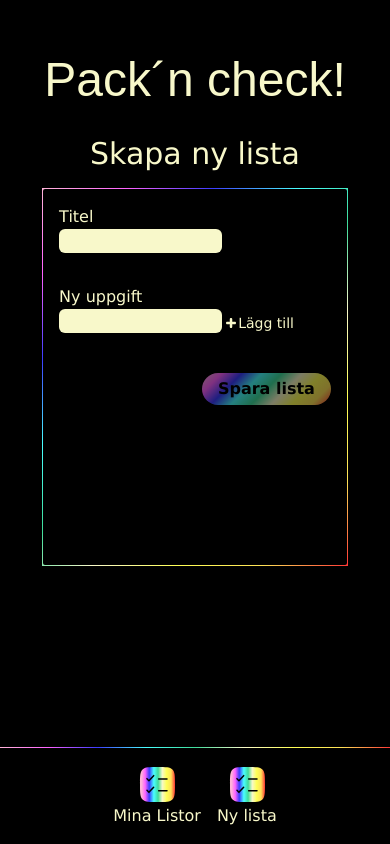
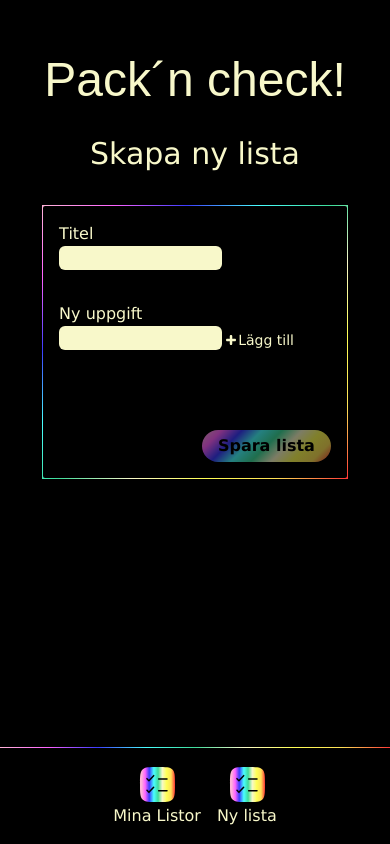
Before and after one commit to QueAnkan/packncheck, a Next.js app: page /add-lists in a window 390 px wide. Built offline with nearby package versions, Linux system fonts and the light colour scheme; a web font is replaced by a local one.

Commit message:
adjusted css to be more responsive

```diff
--- a/src/app/add-lists/page.tsx
+++ b/src/app/add-lists/page.tsx
@@ -13,9 +13,9 @@ const AddListsPage = () => {
     const [newCheckItem, setNewCheckItem] = useState<string>("");
     const [isSaved, setIsSaved] = useState<boolean>(false);
 
-    const messageClasses =
-        isSaved &&
-        "absolute top-0 left-0 w-full h-full flex items-center justify-center bg-black bg-opacity-50 text-white text-2xl";
+    const messageClasses = isSaved
+        ? "absolute top-0 left-0 w-full h-full flex items-center justify-center bg-black bg-opacity-70 text-white text-2xl"
+        : "hidden";
 
     const disabledButton =
         !newList.title || !newList.checkItems.length
@@ -26,7 +26,7 @@ const AddListsPage = () => {
         setIsSaved(true);
         setTimeout(() => {
             setIsSaved(false);
-        }, 500);
+        }, 1000);
     };
 
     const handleSubmit = (
@@ -84,9 +84,9 @@ const AddListsPage = () => {
     };
 
     return (
-        <div className='h-full flex flex-col items-center gap-4 p-8'>
+        <div className='h-full flex flex-col items-center gap-8 p-8 lg:h-screen'>
             <h1 className='text-3xl'>Skapa ny lista</h1>
-            <div className="bg-gradient p-px">
+            <div className='bg-gradient min-h-fit p-px m-px'>
                 <form
                     action='/'
                     className='relative flex flex-col justify-start gap-y-10 bg-black rounded-sm w-full h-full mx-auto p-4'
@@ -148,17 +148,6 @@ const AddListsPage = () => {
                         </div>
                     </div>
 
-                    <div className=' w-full h-0 bottom-12 left-0 flex  flex-col items-end overflow-visible'>
-                        <button
-                            type='submit'
-                            className={`${disabledButton}`}
-                            onClick={(
-                                event: React.MouseEvent<HTMLButtonElement>
-                            ) => handleSubmit(event)}
-                        >
-                            Spara lista
-                        </button>
-                    </div>
                     <div className='flex flex-col items-start'>
                         <h2 className=''> {newList.title}</h2>
                         <ul className='w-full'>
@@ -199,10 +188,23 @@ const AddListsPage = () => {
                             )}
                         </ul>
                     </div>
+                    <div className=' w-full h-fit  left-0 flex  flex-col items-end overflow-visible'>
+                        <button
+                            type='submit'
+                            className={`${disabledButton}`}
+                            onClick={(
+                                event: React.MouseEvent<HTMLButtonElement>
+                            ) => handleSubmit(event)}
+                        >
+                            Spara lista
+                        </button>
+                    </div>
 
                     <div className={`${messageClasses}`}>
-                        <div className='bg-black px-8 py-12 rounded-sm'>
-                            {isSaved && <p>Listan är sparad</p>}
+                        <div className='bg-gradient min-h-fit p-px m-px'>
+                            <div className='bg-black w-72 h-14 px-8 py-12 rounded-sm flex justify-center items-center'>
+                                {isSaved && <p>Listan är sparad</p>}
+                            </div>
                         </div>
                     </div>
                 </form>
--- a/src/app/layout.tsx
+++ b/src/app/layout.tsx
@@ -21,7 +21,7 @@ export default function RootLayout({
         <html lang='en'>
             <body className='min-h-screen relative flex flex-col bg-black'>
                 <Header/>
-                <div className='min-h-full xl:mt-16'>{children}</div>
+                <div className='min-h-full lg:mt-16'>{children}</div>
                 <Navigation />
             </body>
         </html>
--- a/src/app/see-all-lists/page.tsx
+++ b/src/app/see-all-lists/page.tsx
@@ -8,7 +8,9 @@ const SeeAllLists = () => {
     const [lists, setLists] = useState<any[]>([]);
     const [isOpen, setIsOpen] = useState<null | number>(null);
 
-    const visibleClass = isOpen !== null ? "visible bg-gradient p-0.5 rounded-3xl" : "hidden";
+
+    const visibleClass =
+        isOpen !== null ? "visible bg-gradient p-0.5 rounded-3xl" : "hidden";
 
     const storedLists = JSON.parse(localStorage.getItem("myLists") || "[]");
     console.log(storedLists);
@@ -26,11 +28,16 @@ const SeeAllLists = () => {
     const closeList = (index: number) => {
         setIsOpen(null);
     };
+    const gridClass =
+        storedLists.length > 2
+            ? "grid grid-cols-1 sm:grid-cols-2 lg:grid-cols-3 gap-8"
+            : "flex flex-wrap gap-8 justify-center";
 
     return (
-        <div className=' h-screen flex flex-col justify-start items-center gap-y-8 py-8 '>
+        <div className=' h-screen w-screen mx-auto flex flex-col justify-start items-center gap-y-16 py-8'>
             <h1 className='text-3xl'>Välj lista</h1>
-            <ul className='flex flex-wrap justify-evenly gap-y-8 '>
+            <div className='max-w-3/4 mx-auto xl:max-w-[1024px] flex justify-center'>
+                <ul className={`${gridClass}`}>
                     {storedLists.map(
                         (
                             list: { title: string; checkItems: string[] },
@@ -38,7 +45,7 @@ const SeeAllLists = () => {
                             index: number
                         ) => (
                             <li
-                            className='relative flex items-center justify-between bg-gradient p-px rounded-3xl w-56 text-center '
+                                className='relative flex items-center justify-between bg-gradient p-px rounded-3xl w-52 text-center '
                                 key={index + list.title}
                             >
                                 <div className='flex items-center justify-between w-full py-2 px-4 bg-black rounded-3xl '>
@@ -74,7 +81,9 @@ const SeeAllLists = () => {
                                                         <button
                                                             className='h-full rounded-full py-1 px-3 bg-gradient-radial from-slate-400 via-slate-800 to-black'
                                                             onClick={() => {
-                                                            closeList(index);
+                                                                closeList(
+                                                                    index
+                                                                );
                                                             }}
                                                         >
                                                             X
@@ -107,6 +116,7 @@ const SeeAllLists = () => {
                         )
                     )}
                 </ul>
+            </div>
             <span></span>
         </div>
     );
--- a/src/components/Header.tsx
+++ b/src/components/Header.tsx
@@ -4,7 +4,7 @@ import Link from "next/link";
 
 const Header = () => {
     return (
-        <header className='flex px-8 pt-14 justify-center items-end xl:justify-start xl:pt-8'>
+        <header className='flex px-8 pt-14 justify-center items-end lg:justify-start lg:pt-8'>
             <Link href='/'>
             <h1 className={`text-5xl ${irishGrover.className}` }>Pack´n check!</h1>
             </Link>
--- a/src/components/navigation.tsx
+++ b/src/components/navigation.tsx
@@ -4,9 +4,9 @@ import Link from "next/link";
 
 const Navigation = () => {
     return (
-        <div className='  w-screen flex flex-col fixed bottom-0 xl:absolute xl:top-0 xl:p-8'>
-            <span className='w-full h-px bg-gradient xl:hidden'></span>
-            <ul className='flex gap-4 mx-auto py-4 xl:gap-16'>
+        <div className='  w-screen flex flex-col fixed bottom-0 lg:absolute lg:top-0 lg:p-8 lg:h-fit'>
+            <span className='w-full h-px bg-gradient lg:hidden'></span>
+            <ul className='flex gap-4 mx-auto py-4 lg:gap-16'>
                 <Link href='/see-all-lists'>
                     <li className='flex flex-col items-center'>
                         <Image
@@ -30,7 +30,7 @@ const Navigation = () => {
                     </li>
                 </Link>
             </ul>
-            <span className='w-full h-px bg-gradient hidden xl:block'></span>
+            <span className='w-full h-px bg-gradient hidden lg:block'></span>
         </div>
     );
 };
```
Lines whose indentation alone changed are shown as unchanged.
